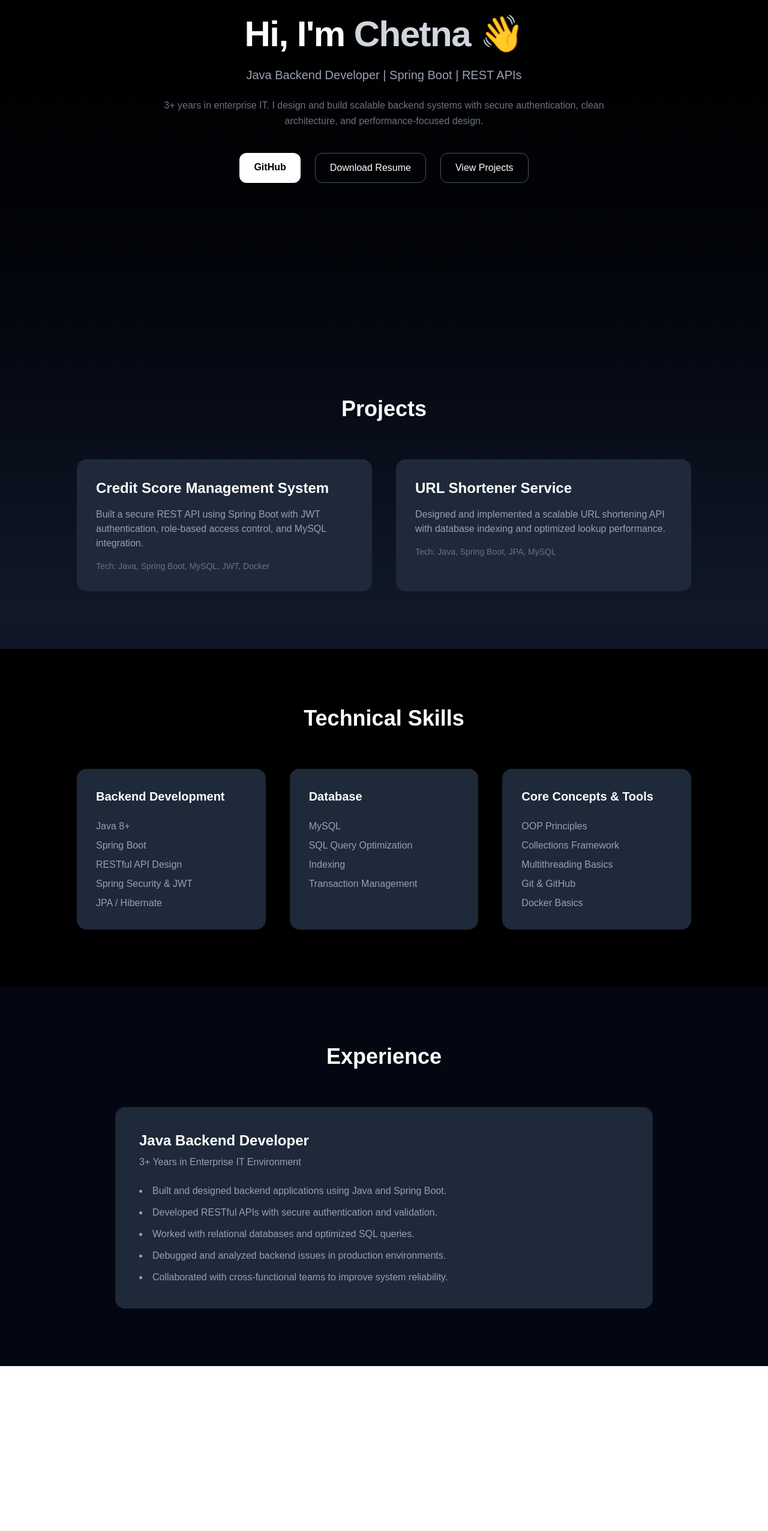
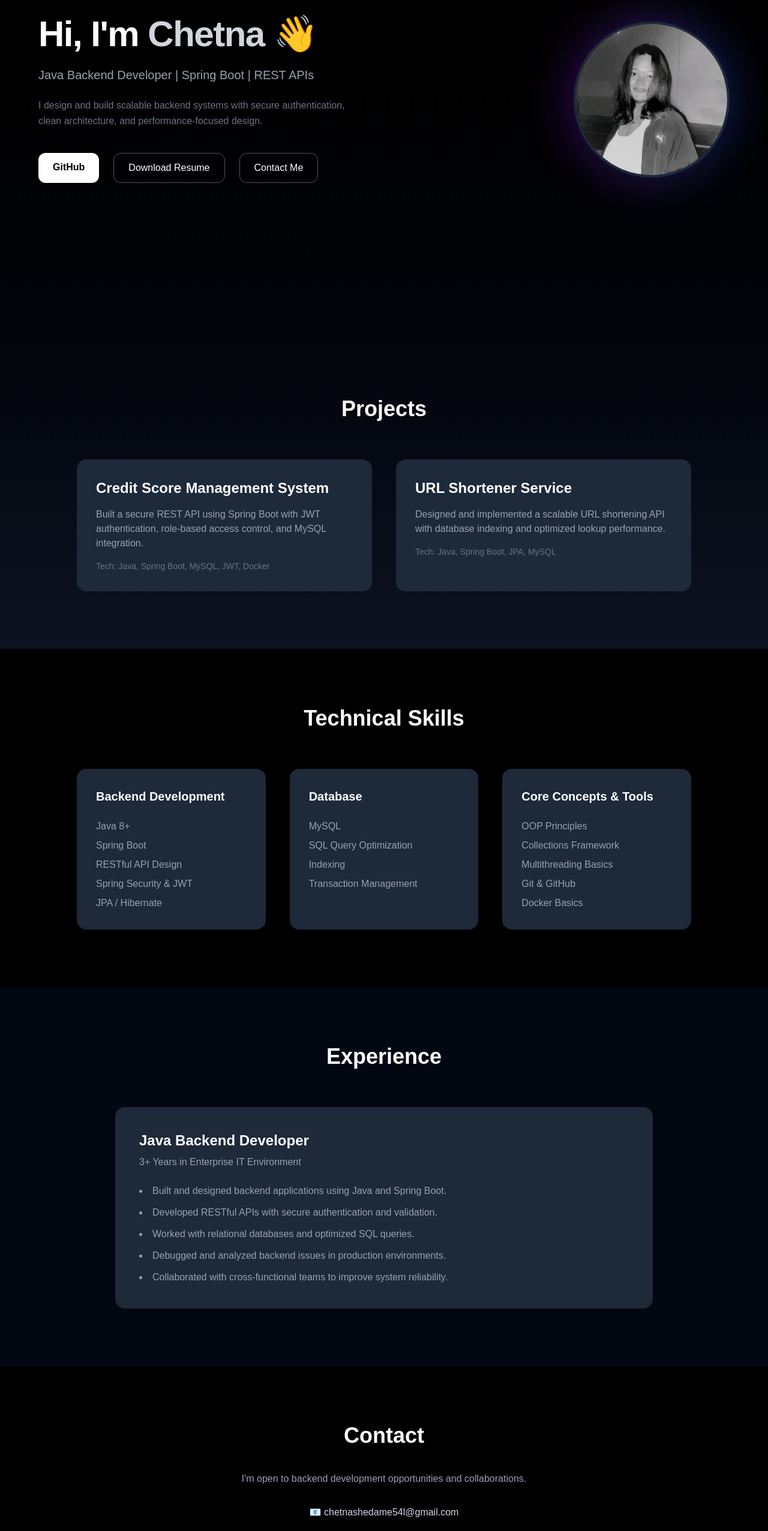
Before and after one commit to chetnashedame/chetna-portfolio, a Next.js app: page / in a window 1280 px wide. Shown: the part 234-2787 px from the top of the page at 60% size. Before the commit the page ends 2512 px from the top, so only its background shows below. Built offline with nearby package versions, Linux system fonts and the light colour scheme.

Commit message:
Updated hero layout with right-aligned profile photo

```diff
--- a/app/page.tsx
+++ b/app/page.tsx
@@ -1,11 +1,16 @@
+import Image from "next/image";
+
 export default function Home() {
   return (
     <main className="bg-gradient-to-b from-black via-gray-900 to-black text-white">
 
       {/* HERO SECTION */}
-      <section className="min-h-screen flex flex-col items-center justify-center px-6 text-center">
-        <div className="max-w-3xl">
-          <h1 className="text-6xl font-bold tracking-tight">
+<section className="min-h-screen flex items-center px-6">
+  <div className="max-w-6xl mx-auto w-full grid md:grid-cols-2 gap-12 items-center">
+
+    {/* LEFT SIDE - TEXT */}
+    <div>
+      <h1 className="text-5xl md:text-6xl font-bold tracking-tight">
         Hi, I'm <span className="text-gray-300">Chetna</span> 👋
       </h1>
 
@@ -13,12 +18,12 @@ export default function Home() {
         Java Backend Developer | Spring Boot | REST APIs
       </p>
 
-          <p className="mt-6 text-gray-500 leading-relaxed">
-            3+ years in enterprise IT. I design and build scalable backend systems
-            with secure authentication, clean architecture, and performance-focused design.
+      <p className="mt-6 text-gray-500 leading-relaxed max-w-lg">
+        I design and build scalable backend systems with secure authentication,
+        clean architecture, and performance-focused design.
       </p>
 
-          <div className="mt-10 flex justify-center gap-6 flex-wrap">
+      <div className="mt-10 flex gap-6 flex-wrap">
         <a
           href="https://github.com/chetnashedame"
           target="_blank"
@@ -36,12 +41,29 @@ export default function Home() {
         </a>
 
         <a
-    href="#projects"
+          href="#contact"
           className="px-6 py-3 border border-gray-600 rounded-xl hover:bg-gray-800 transition"
         >
-    View Projects
+          Contact Me
         </a>
       </div>
+    </div>
+
+    {/* RIGHT SIDE - PHOTO */}
+    <div className="flex justify-center md:justify-end">
+      <div className="relative">
+        <div className="absolute inset-0 rounded-full bg-gradient-to-r from-purple-600 to-blue-600 blur-2xl opacity-40"></div>
+
+        <Image
+          src="/profile.png"
+          alt="Chetna"
+          width={260}
+          height={260}
+          className="relative rounded-full border-4 border-gray-800 object-cover shadow-2xl"
+        />
+      </div>
+    </div>
+
   </div>
 </section>
 
@@ -159,6 +181,48 @@ export default function Home() {
     </div>
   </div>
 </section>
+
+
+      {/* CONTACT SECTION */}
+      <section id="contact" className="py-24 px-6 bg-black">
+        <div className="max-w-3xl mx-auto text-center">
+          <h2 className="text-4xl font-bold mb-10">
+            Contact
+          </h2>
+
+          <p className="text-gray-400 mb-8">
+            I'm open to backend development opportunities and collaborations.
+          </p>
+
+          <div className="flex flex-col gap-4 text-gray-300">
+
+            <a
+              href="mailto:chetnashedame54l@gmail.com"
+              className="hover:text-white transition"
+            >
+              📧 chetnashedame54l@gmail.com
+            </a>
+
+            <a
+              href="https://github.com/chetnashedame"
+              target="_blank"
+              className="hover:text-white transition"
+            >
+              💻 GitHub
+            </a>
+
+            <a
+              href="https://linkedin.com/in/chetna-shedame"
+              target="_blank"
+              className="hover:text-white transition"
+            >
+              🔗 LinkedIn
+            </a>
+
+          </div>
+        </div>
+      </section>
+
     </main>
   );
 }
```
Also changed, not shown: public/profile.png (added). Lines whose indentation alone changed are shown as unchanged.
